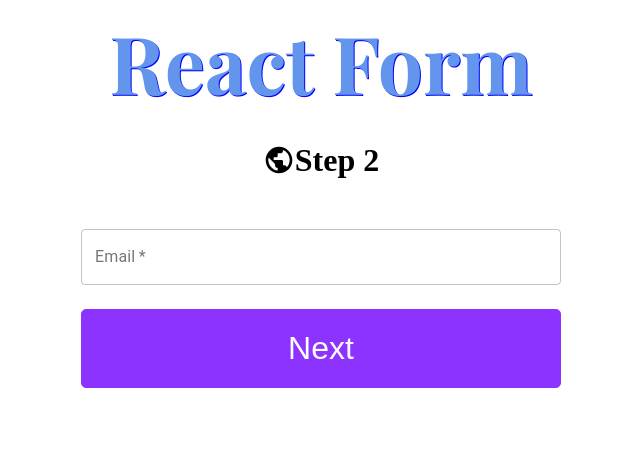
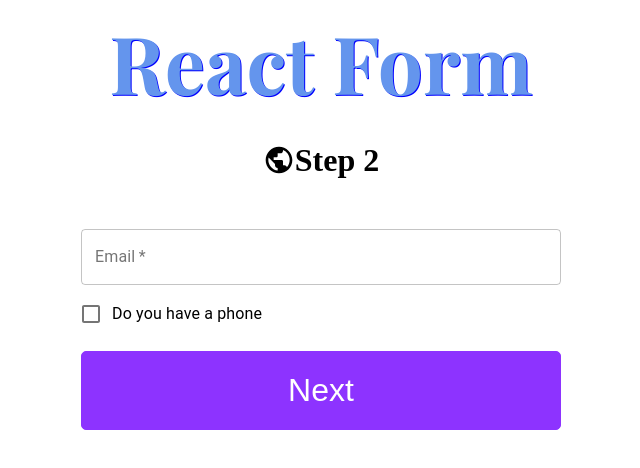
Before and after one commit to andrewstepanets/react-form, a React (Create React App) app: page /step2 in a window 1280 px wide. Shown: the top 468 px of the page, without its empty margins (319-959 px from the left). Built offline with nearby package versions, Linux system fonts and the light colour scheme; a web font is replaced by a local one.

Commit message:
Finished step2

```diff
--- a/src/components/Form.js
+++ b/src/components/Form.js
@@ -2,17 +2,18 @@ import React from 'react';
 import { makeStyles } from '@material-ui/core/styles';
 
 const useStyles = makeStyles((theme) => ({
-    root: {
-        width: "100%",
-        marginTop: theme.spacing(1)
-    }
-}))
+  root: {
+    width: '100%',
+    marginTop: theme.spacing(1),
+  },
+}));
 
 export default function Form({ children, ...props }) {
+  const styles = useStyles();
 
-    const styles = useStyles();
-
-    return (
-        <form className={styles.root} noValidate {...props}>{children}</form>
-    )
+  return (
+    <form className={styles.root} noValidate {...props}>
+      {children}
+    </form>
+  );
 }
--- a/src/components/Input.js
+++ b/src/components/Input.js
@@ -1,9 +1,16 @@
 import React, { forwardRef } from 'react';
-import TextField from "@material-ui/core/TextField";
+import TextField from '@material-ui/core/TextField';
 
+/* eslint-disable react/jsx-props-no-spreading */
 
-export const Input = forwardRef((props, ref) => {
-    return <TextField variant="outlined" margin="normal" inputRef={ref} fullWidth {...props} />
-})
+export const Input = forwardRef((props, ref) => (
+  <TextField
+    variant="outlined"
+    margin="normal"
+    inputRef={ref}
+    fullWidth
+    {...props}
+  />
+));
 
 export default Input;
--- a/src/components/PrimaryButton.js
+++ b/src/components/PrimaryButton.js
@@ -1,25 +1,23 @@
 import React from 'react';
-import styled from 'styled-components'
+import styled from 'styled-components';
 
 const ButtonStyled = styled.button`
   margin-top: 16px;
   width: 100%;
   padding: 20px 0;
-    background: #8D33FF;
+  background: #8d33ff;
   color: white;
   font-size: 2rem;
   cursor: pointer;
-    border: 1px solid #8D33FF;
+  border: 1px solid #8d33ff;
   border-radius: 5px;
   transition: all 0.4s ease;
   &:hover {
     background: white;
-        color: #8D33FF;
+    color: #8d33ff;
   }
 `;
 
 export default function PrimaryButton({ children, props }) {
-    return (
-        <ButtonStyled {...props}>{children}</ButtonStyled>
-    )
+  return <ButtonStyled {...props}>{children}</ButtonStyled>;
 }
--- a/src/components/Step1.js
+++ b/src/components/Step1.js
@@ -1,14 +1,14 @@
 import React from 'react';
 import { useHistory } from 'react-router-dom';
-import Layout from './Layout';
 import styled from 'styled-components';
 import { MdPublic } from 'react-icons/md';
+import { useForm } from 'react-hook-form';
+import { yupResolver } from '@hookform/resolvers/yup';
+import * as yup from 'yup';
 import Form from './Form';
 import Input from './Input';
-import { useForm } from 'react-hook-form';
-import PrimaryButton from './PrimaryButton'
-import { yupResolver } from '@hookform/resolvers/yup';
-import * as yup from 'yup';
+import PrimaryButton from './PrimaryButton';
+import Layout from './Layout';
 
 const StepStyles = styled.h2`
   font-size: 2rem;
@@ -22,28 +22,25 @@ const StepStyles = styled.h2`
 const schema = yup.object().shape({
   firstName: yup
     .string()
-                                .matches(/^([^0-9]*)$/, "First name should not contain numbers")
-                                .required("First name is a required field"),
+    .matches(/^([^0-9]*)$/, 'First name should not contain numbers')
+    .required('First name is a required field'),
   lastName: yup
     .string()
-                                .matches(/^([^0-9]*)$/, "Last name should not contain numbers")
-                                .required("Last name is a required field"),
-
-})
-
+    .matches(/^([^0-9]*)$/, 'Last name should not contain numbers')
+    .required('Last name is a required field'),
+});
 
 export default function Step1() {
-
   const history = useHistory();
 
   const { register, handleSubmit, errors } = useForm({
-        mode: "onBlur",
-        resolver: yupResolver(schema)
-    })
+    mode: 'onBlur',
+    resolver: yupResolver(schema),
+  });
 
   const onSubmit = (data) => {
-        history.push('/step2')
-    }
+    history.push('/step2');
+  };
 
   return (
     <Layout>
@@ -58,7 +55,8 @@ export default function Step1() {
           label="First Name"
           name="firstName"
           error={!!errors.firstName}
-                    helperText={errors?.firstName?.message}/>
+          helperText={errors?.firstName?.message}
+        />
         <Input
           ref={register}
           id="lastName"
@@ -66,9 +64,10 @@ export default function Step1() {
           label="Last Name"
           name="lastName"
           error={!!errors.lastName}
-                    helperText={errors?.lastName?.message}/>
+          helperText={errors?.lastName?.message}
+        />
         <PrimaryButton>Next</PrimaryButton>
       </Form>
     </Layout>
-    )
+  );
 }
--- a/src/components/Step2.js
+++ b/src/components/Step2.js
@@ -1,14 +1,16 @@
 import React from 'react';
 import { useHistory } from 'react-router-dom';
-import PrimaryButton from './PrimaryButton'
-import Layout from './Layout';
 import { MdPublic } from 'react-icons/md';
 import styled from 'styled-components';
-import Form from './Form';
-import Input from './Input';
 import { useForm } from 'react-hook-form';
 import { yupResolver } from '@hookform/resolvers/yup';
 import * as yup from 'yup';
+import { FormControlLabel, Checkbox } from '@material-ui/core';
+import { parsePhoneNumberFromString } from 'libphonenumber-js';
+import Input from './Input';
+import Form from './Form';
+import Layout from './Layout';
+import PrimaryButton from './PrimaryButton';
 
 const StepStyles = styled.h2`
   font-size: 2rem;
@@ -22,24 +24,31 @@ const StepStyles = styled.h2`
 const schema = yup.object().shape({
   email: yup
     .string()
-            .email("Email should have correct format")
-            .required("Email is a required field"),
+    .email('Email should have correct format')
+    .required('Email is a required field'),
+});
 
-})
+const normalizePhoneNumber = (value) => {
+  const phoneNumber = parsePhoneNumberFromString(value);
+  if (!phoneNumber) {
+    return value;
+  }
+  return phoneNumber.formatInternational();
+};
 
-export default function Step2(){
-
+export default function Step2() {
   const history = useHistory();
 
+  const { register, handleSubmit, errors, watch } = useForm({
+    mode: 'onBlur',
+    resolver: yupResolver(schema),
+  });
 
-    const { register, handleSubmit, errors, watch } = useForm({
-        mode: "onBlur",
-        resolver: yupResolver(schema)
-    })
+  const hasPhone = watch('hasPhone');
 
   const onSubmit = (data) => {
-        history.push('/step3')
-    }
+    history.push('/step3');
+  };
 
   return (
     <Layout>
@@ -55,9 +64,28 @@ export default function Step2(){
           name="email"
           required
           error={!!errors.email}
-                    helperText={errors?.email?.message} />
+          helperText={errors?.email?.message}
+        />
+        <FormControlLabel
+          control={
+            <Checkbox name="hasPhone" inputRef={register} color="primary" />
+          }
+          label="Do you have a phone"
+        />
+        {hasPhone && (
+          <Input
+            ref={register}
+            id="phoneNumber"
+            type="tel"
+            label="Phone number"
+            name="phoneNumber"
+            onChange={(event) => {
+              event.target.value = normalizePhoneNumber(event.target.value);
+            }}
+          />
+        )}
         <PrimaryButton>Next</PrimaryButton>
       </Form>
     </Layout>
-    )
+  );
 }
```
Also changed, not shown: package.json (+17 -3 lines), src/components/App.js (+4 -5 lines), src/components/DataContext.js (+6 -8 lines), src/components/Header.js (+3 -10 lines), src/components/Layout.js (+6 -10 lines), src/components/Result.js (+6 -6 lines), src/components/Step3.js (+6 -6 lines), 1 other file (tests, documents, lock files or other folders). Lines whose indentation alone changed are shown as unchanged.
